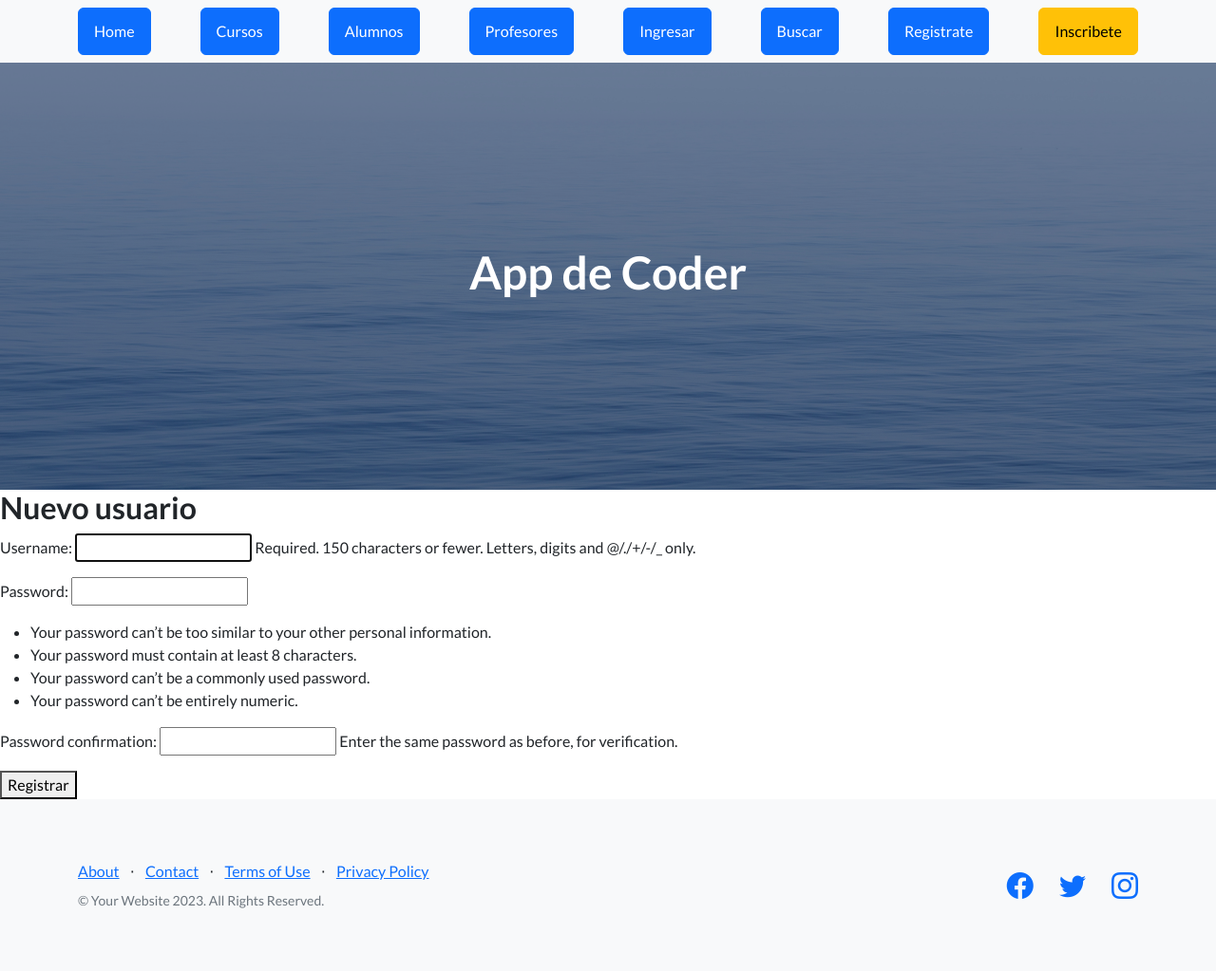
After one commit to jacobo1130/Tercera-Pre-entrega, a Django app: page /AppCoder/register in a window 1280 px wide. The commit adds this page. Shown: the whole page at 95% size. Run offline with Django 4.2, Linux system fonts and the light colour scheme; some libraries are stand-ins or nearby versions.

Commit message:
cuarto commit

```diff
--- a/AppCoder/template/padre.html
+++ b/AppCoder/template/padre.html
@@ -24,8 +24,10 @@
                 <a class="btn btn-primary" href="{% url 'cursos' %}">Cursos</a>
                 <a class="btn btn-primary" href="{% url 'alumnos' %}">Alumnos</a>
                 <a class="btn btn-primary" href="{% url 'profesores' %}">Profesores</a>
+                <a class="btn btn-primary" href="{% url 'Login' %}">Ingresar</a>
                 <a class="btn btn-primary" href="{% url 'buscar_curso' %}">Buscar</a>
-                <a class="btn btn-primary" href="{% url 'alta_curso' %}">Registrate</a>
+                <a class="btn btn-primary" href="{% url 'Register' %}">Registrate</a>
+                <a class="btn btn-warning" href="{% url 'alta_curso' %}">Inscribete</a>
             </div>
         </nav>
         <!-- Masthead-->
--- /dev/null
+++ b/AppCoder/template/registro.html
@@ -0,0 +1,11 @@
+{% extends "padre.html" %}
+{% load static %}
+
+{% block contenido %}
+    <h2>Nuevo usuario</h2>
+    <form action="" method="POST">
+        {% csrf_token %}
+        {{ form.as_p }}
+        <button>Registrar</button>
+    </form>
+{% endblock %}
--- a/AppCoder/urls.py
+++ b/AppCoder/urls.py
@@ -1,5 +1,6 @@
 from django.urls import path
 from . import views
+from django.contrib.auth.views import LogoutView
 
 urlpatterns = [
     path("",views.inicio, name="home"),
@@ -20,6 +21,10 @@ urlpatterns = [
     path("eliminar_alumno/<int:id>",views.elimina_alumno, name="elimina_alumno"),
     path("editar_alumno/<int:id>", views.editar_alumno, name="editar_alumno"),
     path("eliminar_profesor/<int:id>",views.elimina_profesor, name="elimina_profesor"),
-    path("editar_profesor/<int:id>", views.editar_profesor, name="editar_profesor")
+    path("editar_profesor/<int:id>", views.editar_profesor, name="editar_profesor"),
+    path("login",views.login_request,name="Login"),
+    path("register", views.register , name="Register"),
+    path("logout" , LogoutView.as_view(template_name="logout.html") , name="Logout"),
+    path("editarPerfil" , views.editarPerfil , name="EditarPerfil")
 
 ]
--- a/AppCoder/views.py
+++ b/AppCoder/views.py
@@ -2,8 +2,10 @@ from django.shortcuts import render
 from AppCoder.models import Curso, Profesores,Alumnos,Ingreso
 from django.http import HttpResponse
 from django.template import loader
-from AppCoder.forms import Curso_formulario,Profesores_formulario,Alumnos_formulario,Ingreso_formulario
-# Create your views here.
+from AppCoder.forms import Curso_formulario,Profesores_formulario,Alumnos_formulario,Ingreso_formulario, UserEditForm
+from django.contrib.auth.forms import AuthenticationForm , UserCreationForm
+from django.contrib.auth import login, authenticate
+from django.contrib.auth.decorators import login_required
 
 
 def inicio(request):
@@ -226,3 +228,50 @@ def editar_profesor(request,id):
         mi_formulario = Profesores_formulario(initial={"nombre":profesores.nombre,"camada":profesores.camada,"clase":profesores.clase})
 
     return render (request, "editar_profesor.html",{"mi_formulario":mi_formulario,"profesores":profesores})
+
+def login_request(request):
+    if request.method == "POST":
+        form = AuthenticationForm(request, data=request.POST)
+        if form.is_valid():
+            usuario = form.cleaned_data.get("username")
+            contra = form.cleaned_data.get("password")
+            user = authenticate(username=usuario , password=contra)
+            if user is not None:
+                login(request , user )
+                return render( request , "inicio.html" , {"mensaje":f"Bienvenido/a {usuario}", "usuario":usuario})
+            else:
+                return HttpResponse(f"Usuario no encontrado")
+        else:
+            return HttpResponse(f"FORM INCORRECTO {form}")
+
+    form = AuthenticationForm()
+    return render( request , "login.html" , {"form":form})
+
+def register(request):
+
+    if request.method == "POST":
+        form = UserCreationForm(request.POST)
+
+        if form.is_valid():
+            form.save()
+            return HttpResponse("Usuario creado")
+    else:
+        form = UserCreationForm()
+    return render(request , "registro.html" , {"form":form})
+
+def editarPerfil(request):
+    usuario = request.user
+    if request.method == "POST":
+
+        mi_formulario = UserEditForm(request.POST)
+        if mi_formulario.is_valid():
+            informacion = mi_formulario.cleaned_data
+            usuario.email = informacion["email"]
+            password = informacion["password1"]
+            usuario.set_password(password)
+            usuario.save()
+            return render(request , "inicio.html")
+    else:
+        miFormulario = UserEditForm(initial={"email":usuario.email})
+
+    return render( request , "editar_perfil.html", {"miFormulario":miFormulario, "usuario":usuario})
```
Also changed, not shown: AppCoder/forms.py (+12 -0 lines), AppCoder/template/inicio.html (added, +26 -0 lines), AppCoder/template/login.html (added, +11 -0 lines), AppCoder/template/logout.html (added, +11 -0 lines), db.sqlite3.
